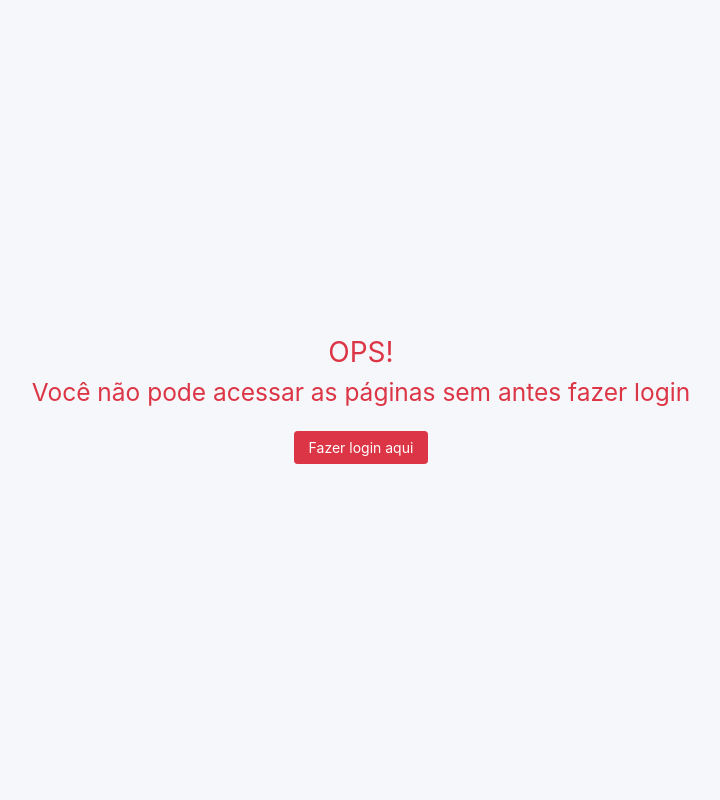
After one commit to Kmeliuskas/Projeto_profissional_autonomo, a PHP site: page /projeto_profissional_autonomo/erro.php in a window 1280 px wide. The commit adds this page. Shown: the whole page, without its empty margins (279-999 px from the left). Run offline with PHP 8.4, Linux system fonts and the light colour scheme.

Commit message:
Adição do arquivo erro.php

```diff
--- a/projeto_profissional_autonomo/Dashboard/static/analisar.php
+++ b/projeto_profissional_autonomo/Dashboard/static/analisar.php
@@ -1,5 +1,7 @@
 <!DOCTYPE html>
-<html lang="en">
+<html lang="pt-Br">
+
+<?php include 'protect.php' ?>
 
 <head>
     <?php include 'header.php'; ?>
--- /dev/null
+++ b/projeto_profissional_autonomo/Dashboard/static/erro.php
@@ -0,0 +1,52 @@
+<!DOCTYPE html>
+<html lang="pt-br">
+<head>
+    <meta charset="UTF-8">
+    <meta name="viewport" content="width=device-width, initial-scale=1.0">
+    <title>Página Centralizada</title>
+
+    <!-- CSS Bootstrap 5 -->
+    <link rel="stylesheet" href="css/app.css">
+
+    <style>
+        main {
+            display: block;
+            justify-content: center;
+            align-items: center;
+            min-height: 100vh;
+            width: 10px;
+            overflow: hidden;
+        }
+
+        .caixa {
+            display: flex;
+            justify-content: center;
+            align-items: center;
+            position: absolute;
+            width: 100%;
+            height: 100%;
+            overflow: hidden;
+        }
+    </style>
+</head>
+<body>
+        <main>
+            <div class="caixa">
+                <div class="row ">
+                    <div class="col">
+                        <h1 class="text-danger text-center">OPS!</h1>
+
+                        <div class="col d-flex justify-content-center">
+                            <h2 class="text-danger text-center">Você não pode acessar as páginas sem antes fazer login</h2>
+                         </div>
+
+                         <div class="col d-flex justify-content-center">
+                            <a href="index.php"><button class="btn btn-danger mt-3" type="button">Fazer login aqui</button></a>
+                         </div>
+                    </div>
+                </div>
+
+            </div>
+        </main>
+</body>
+</html>
--- a/projeto_profissional_autonomo/Dashboard/static/formCliente.php
+++ b/projeto_profissional_autonomo/Dashboard/static/formCliente.php
@@ -1,5 +1,7 @@
 <!DOCTYPE html>
 <html lang="pt-br">
+
+<?php include 'protect.php'; ?>
 
 <head>
     <?php
--- a/projeto_profissional_autonomo/Dashboard/static/formProjeto.php
+++ b/projeto_profissional_autonomo/Dashboard/static/formProjeto.php
@@ -1,5 +1,7 @@
 <!DOCTYPE html>
 <html lang="pt-br">
+
+<?php include 'protect.php'; ?>
 
 <head>
     <?php include 'header.php'; ?>
--- a/projeto_profissional_autonomo/Dashboard/static/pagina_rascunho.php
+++ b/projeto_profissional_autonomo/Dashboard/static/pagina_rascunho.php
@@ -1,5 +1,7 @@
 <!DOCTYPE html>
 <html lang="pt-Br">
+
+<?php include 'protect.php'; ?>
 
 <head>
     <?php include 'header.php'; ?>
--- a/projeto_profissional_autonomo/Dashboard/static/painel.php
+++ b/projeto_profissional_autonomo/Dashboard/static/painel.php
@@ -2,7 +2,6 @@
 <html lang="pt-Br">
 <?php
 	include 'protect.php';
-
 ?>
 
 
--- a/projeto_profissional_autonomo/Dashboard/static/perfil.php
+++ b/projeto_profissional_autonomo/Dashboard/static/perfil.php
@@ -1,5 +1,7 @@
 <!DOCTYPE html>
 <html lang="pt-Br">
+
+<?php include 'protect.php'; ?>
 
 <head>
     <?php include 'header.php'; ?>
--- a/projeto_profissional_autonomo/Dashboard/static/protect.php
+++ b/projeto_profissional_autonomo/Dashboard/static/protect.php
@@ -5,7 +5,8 @@ if(!isset($_SESSION)) {
 }
 
 if(!isset($_SESSION['id_usuario'])) {
-    die("Você não pode acessar está pagina porque não está logado. <p> <a href=\"index.php\">Entrar</a> </p>");
+    header("Location: erro.php");
+    //die("Você não pode acessar está pagina porque não está logado. <p> <a href=\"index.php\">Entrar</a> </p>");
 }
 
 ?>
--- a/projeto_profissional_autonomo/Dashboard/static/topo.php
+++ b/projeto_profissional_autonomo/Dashboard/static/topo.php
@@ -150,7 +150,7 @@
 					<i class="align-middle" data-feather="settings"></i>
               	</a>
 				<a class="nav-link dropdown-toggle d-none d-sm-inline-block" href="#" data-bs-toggle="dropdown">
-					<img src="img/avatars/avatar.jpg" class="avatar img-fluid rounded me-1" alt="imagem perfil"/> <span class="text-dark"> <?php ECHO $_SESSION['nome'] ?></span>
+					<span class="text-dark"> <?php ECHO $_SESSION['nome'] ?></span>
               	</a>
 				<div class="dropdown-menu dropdown-menu-end">
 					<a class="dropdown-item" href="perfil.php"><i class="align-middle me-1" data-feather="user"></i> Perfil</a>
```
Also changed, not shown: projeto_profissional_autonomo/Dashboard/static/_painel.php (deleted, +0 -19 lines).
